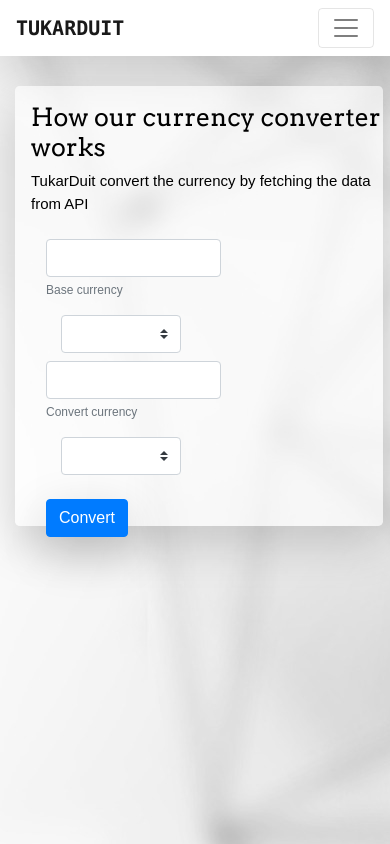
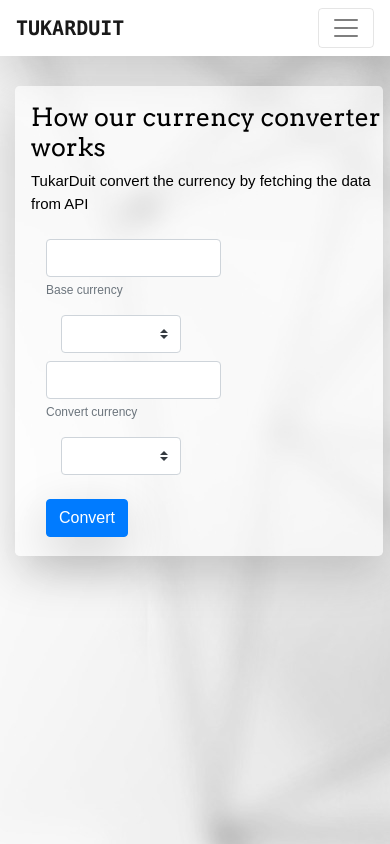
Before and after one commit to Firzan97/currency-converter, a Vue app: page / in a window 390 px wide. Built offline with nearby package versions, Linux system fonts and the light colour scheme; no server answers.

Commit message:
make convertermenu responsive

```diff
--- a/src/components/ConverterMenu.vue
+++ b/src/components/ConverterMenu.vue
@@ -206,7 +206,7 @@ export default {
     display: none;
   }
   .converter-menu {
-    height: 440px;
+    height: 470px;
     width: 160%;
     margin-top: 30px;
   }
```
